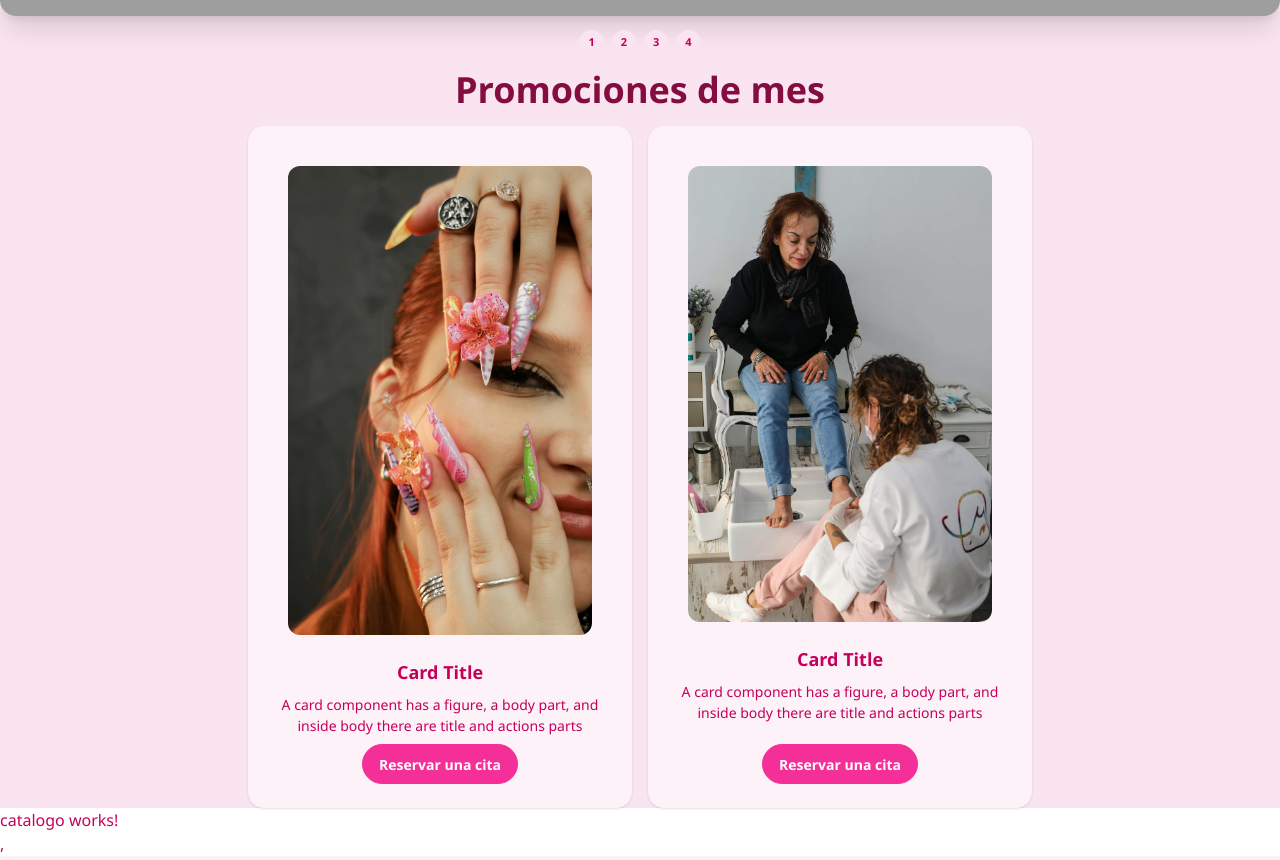
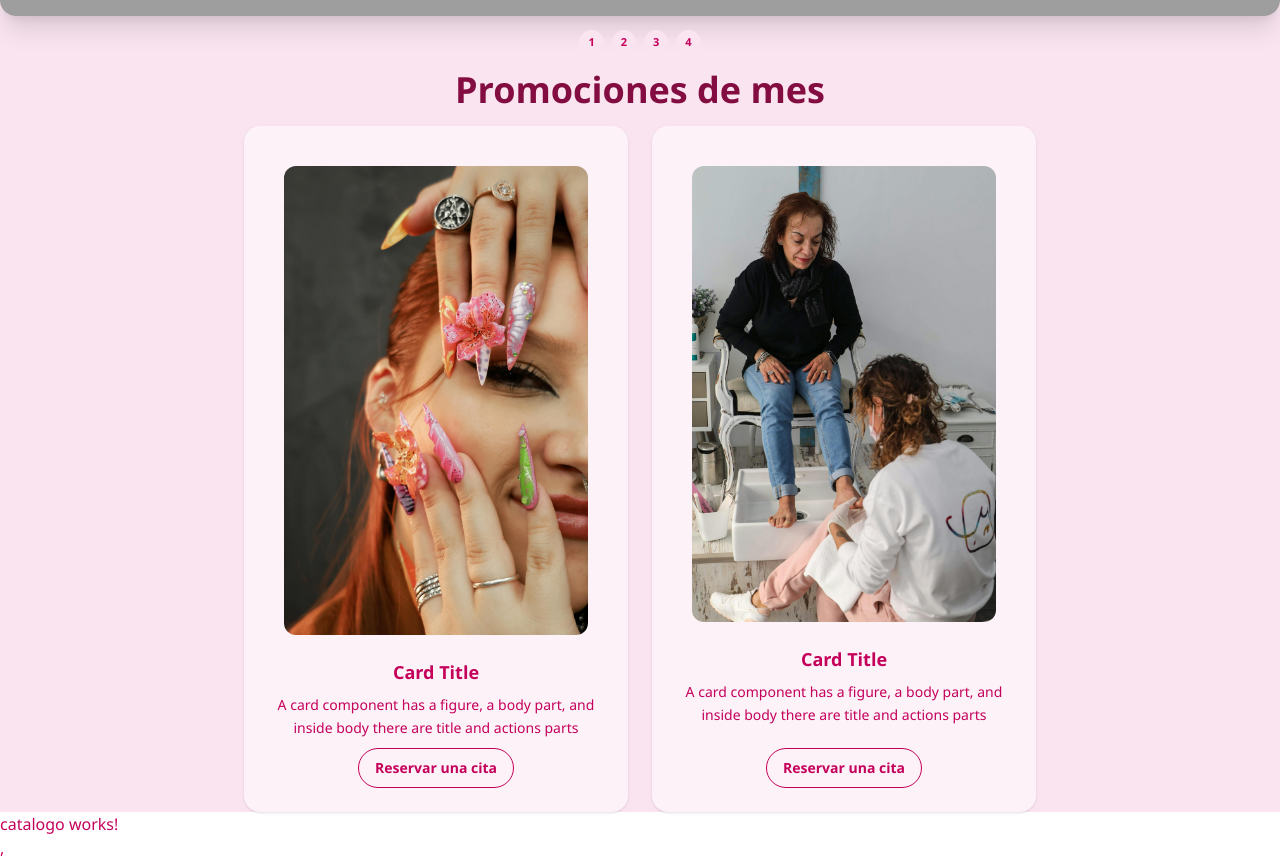
Before and after one commit to Joescri21/valentina-spa-app, an Angular app: page /home in a window 1280 px wide. Shown: the part 536-1396 px from the top of the page. Built offline with nearby package versions, Linux system fonts and the light colour scheme; grey boxes are pictures that could not be loaded; a web font is replaced by a local one.

Commit message:
Add: Cambio en boton de las card y acomodo de texto

```diff
--- a/src/app/public/components/promociones/promociones.html
+++ b/src/app/public/components/promociones/promociones.html
@@ -2,7 +2,7 @@
   Promociones de mes
 </h2>
 
-<section class="flex justify-center-safe gap-4">
+<section class="flex justify-center-safe gap-6">
 
   <div class="card bg-base-100 w-96 shadow-sm">
     <figure class="px-10 pt-10">
@@ -13,9 +13,11 @@
     </figure>
     <div class="card-body items-center text-center">
       <h2 class="card-title">Card Title</h2>
-      <p>A card component has a figure, a body part, and inside body there are title and actions parts</p>
+      <p class="text-sm leading-relaxed">
+        A card component has a figure, a body part, and inside body there are title and actions parts
+      </p>
       <div class="card-actions">
-        <button class="btn btn-primary"> Reservar una cita </button>
+        <button class="btn btn-outline"> Reservar una cita </button>
       </div>
     </div>
   </div>
@@ -29,9 +31,11 @@
     </figure>
     <div class="card-body items-center text-center">
       <h2 class="card-title">Card Title</h2>
-      <p>A card component has a figure, a body part, and inside body there are title and actions parts</p>
+      <p class="text-sm leading-relaxed">
+        A card component has a figure, a body part, and inside body there are title and actions parts
+      </p>
       <div class="card-actions">
-        <button class="btn btn-primary"> Reservar una cita </button>
+        <button class="btn btn-outline"> Reservar una cita </button>
       </div>
     </div>
   </div>
```
